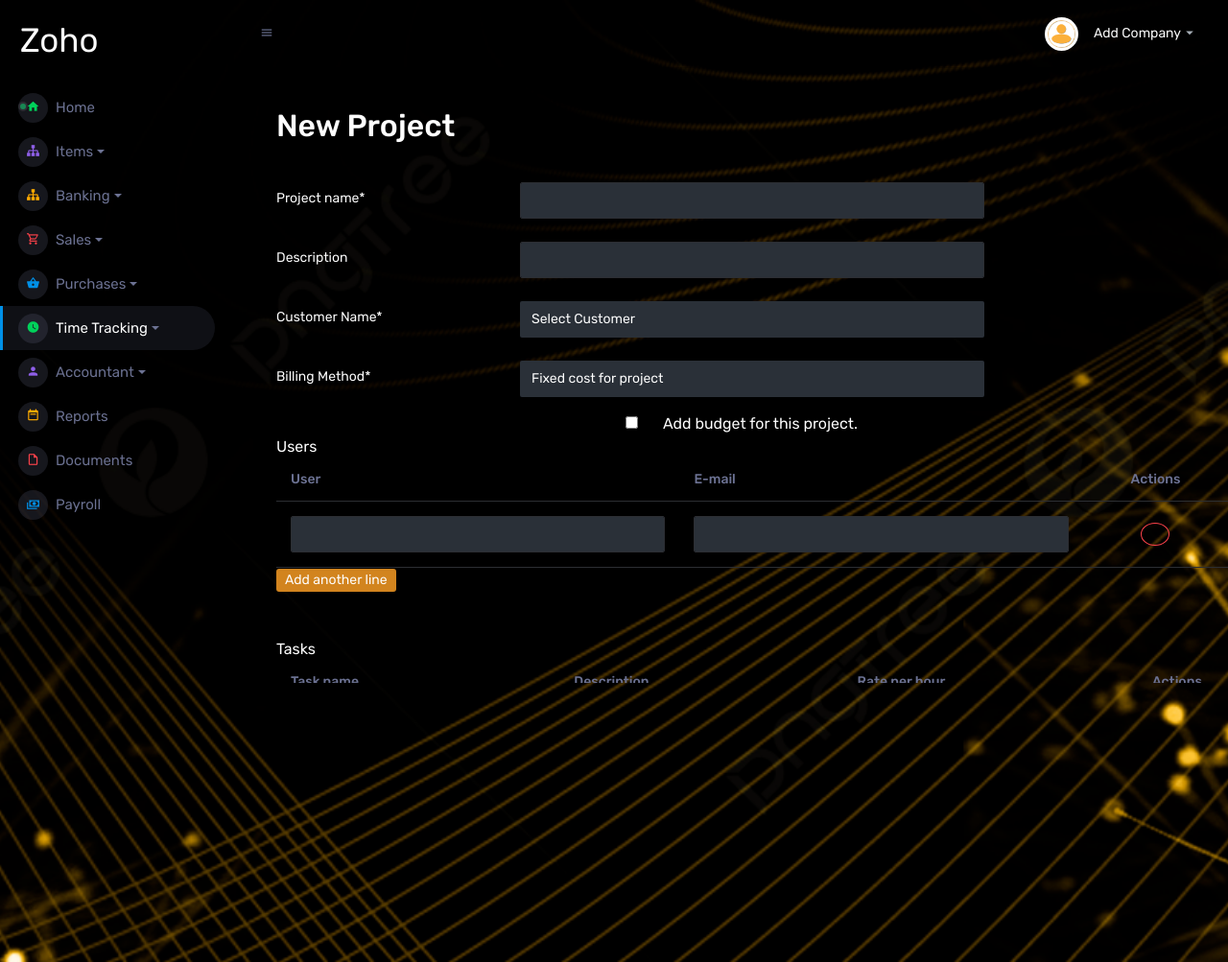
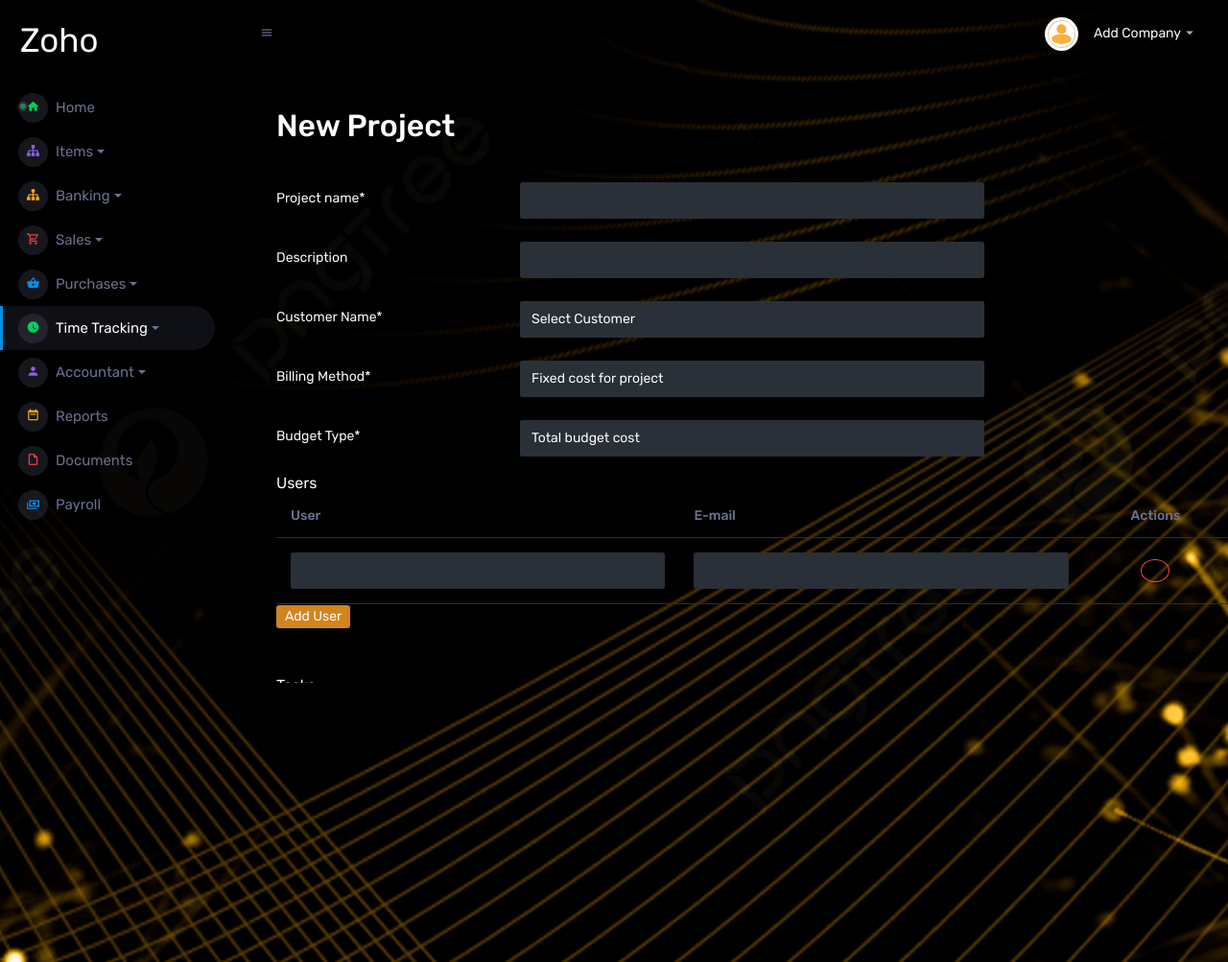
Before and after one commit to noelfrancis12/zohoproj, a Django app: page /proj in a window 1280 px wide. Shown: the whole page at 96% size. Run offline with Django 4.2, Linux system fonts and the light colour scheme; the visitor is signed in with stand-in values (Sample User, id 1); data comes from the database, SQL or seed files in the repository; data that the repository does not hold is empty; parts of the project's set-up code (start-up, migrations or seed data) failed here and were passed over; some libraries are stand-ins or nearby versions.

Commit message:
nineth commit

```diff
--- a/templates/proj.html
+++ b/templates/proj.html
@@ -90,12 +90,23 @@
                     </div>
 
                 </div>
+                <div class="form-group row mt-4">
+                    <div class="col-sm-12 col-md-3 col-lg-3 col-form-label"><label>Budget Type*</label></div>
+                    <div class="col-sm-12 col-md-6 col-lg-6">
+                        <select name="budget" id="budgetMethodSelect" class="form-control">
+                            <option value="Total budget cost">Total budget cost</option>
+                            <option value="Total project hours">Total project hours(HH:MM)</option>
+                            <option value="Hours per task">Hours per task</option>
+                            <option value="Hours per staff">Hours per staff</option>
+                        </select>
+                    </div>
+                </div>
                     <center>
-                    <div class="col-sm-12 col-md-6 col-lg-6">
+                    <!--<div class="col-sm-12 col-md-6 col-lg-6">
                          <input  type="checkbox"  name="w_phone" placeholder="work phone" required>
 
                          <label class="col-sm-12 col-md-6 col-lg-6 ">Add budget for this project.</label>
-                     </div>
+                     </div>-->
                     </center>
 
                     <label for="">Users</label><br>
@@ -123,7 +134,7 @@
             </tr>
         </tbody>
     </table>
-    <button type="button" class="btn btn-sm text-white" style="background-color: rgb(210, 132, 30);" id="add-user-row">Add another line</button><br><br><br>
+    <button type="button" class="btn btn-sm text-white" style="background-color: rgb(210, 132, 30);" id="add-user-row">Add User</button><br><br><br>
 
     <label for="">Tasks</label><br>
     <table class="table text-black" id="task_table">
@@ -145,7 +156,7 @@
                     <input type="text" class="form-control" id="desc1" name="taskdesc">
                 </td>
                 <td class="text-right">
-                    <input type="text" class="form-control" id="desc1" name="rateperhour">
+                    <input type="text" class="form-control" id="tsk1" name="taskrate">
                 </td>
                 <td class="text-center">
                     <button type="button" class="btn btn-transparent text-danger btn-sm btn-outline-danger rounded-circle delete-row" style="width:30px">
@@ -155,12 +166,12 @@
             </tr>
         </tbody>
     </table>
-    <button type="button" class="btn btn-sm text-white" style="background-color: rgb(210, 132, 30);" id="add-task-row">Add another line</button><br><br>
-    <div class="col-sm-12 col-md-6 col-lg-6">
+    <button type="button" class="btn btn-sm text-white" style="background-color: rgb(210, 132, 30);" id="add-task-row">Add Task</button><br><br>
+    <!--<div class="col-sm-12 col-md-6 col-lg-6">
         <input  type="checkbox"  name="w_phone" placeholder="work phone" required>
 
         <label class="col-sm-12 col-md-6 col-lg-6 ">Add to the watchlist on my dashboard.</label>
-    </div>
+    </div>-->
     <button type="submit" class="btn btn-sm text-white" style="background-color: rgb(210, 132, 30);" id="save-btn">Save</button>
     <button type="button" class="btn btn-sm text-white" style="background-color: rgb(210, 132, 30);" id="cancel-btn">Cancel</button>
     <script>
@@ -241,7 +252,7 @@
                             var newRow = '<tr id="task_row' + taskRowCounter + '">' +
                                 '<td><input type="text" class="form-control"  id="task' + taskRowCounter + '"></td>' +
                                 '<td class="text-right"><input type="text" class="form-control"  id="desc' + taskRowCounter + '"></td>' +
-                                '<td class="text-right"><input type="text" class="form-control"  id="desc' + taskRowCounter + '"></td>' +
+                                '<td class="text-right"><input type="text" class="form-control"  id="tsk' + taskRowCounter + '"></td>' +
                                 '<td class="text-center">' +
                                 '<button type="button" class="btn btn-transparent text-danger btn-sm btn-outline-danger rounded-circle delete-row" style="width:30px">' +
                                 '<i class="fa fa-times"></i></button></td>' +
--- a/templates/projlist.html
+++ b/templates/projlist.html
@@ -62,7 +62,7 @@
 
                         <td>{{v.billing}}</td>
                         <td><span class="description-icon" title="{{v.desc}}">&#9432;</span></td>
-                        <td>{{v.rateperhour}}</td>
+                        <td>{{v.rateperhour}} {{v.taskrate}}</td>
 
 
                       </tr>
--- a/zohoapp/models.py
+++ b/zohoapp/models.py
@@ -415,4 +415,5 @@ class project1(models.Model):
     email=models.CharField(max_length=255)
     taskn=models.CharField(max_length=255)
     taskdesc=models.CharField(max_length=255)
-    taskrate=models.CharField(max_length=255)
+    budget=models.CharField(max_length=255,null=True)
+    taskrate=models.CharField(max_length=255, null=True)
--- a/zohoapp/urls.py
+++ b/zohoapp/urls.py
@@ -123,6 +123,7 @@ urlpatterns = [
     path('overview/<int:id>/', views.overview, name='overview'),
     path('editproj/<int:id>',views.editproj,name='editproj'),
     path('editprojdb/<int:id>',views.editprojdb,name='editprojdb'),
+    path('delproj/<int:id>',views.delproj,name='delproj'),
 
     path('view_sales_order',views.view_sales_order,name='view_sales_order'),
     path('create_sales_order',views.create_sales_order,name='create_sales_order'),
--- a/zohoapp/views.py
+++ b/zohoapp/views.py
@@ -2606,6 +2606,7 @@ def proj(request):
     data=customer.objects.filter(user=udata)
     print("Hello")
     print(data)
+
     return render(request,'proj.html',{'data':data})
 def vproj(request):
     proj=project1.objects.all()
@@ -2621,10 +2622,12 @@ def addproj(request):
         email=request.POST.get('email')
         taskn=request.POST.get('taskn')
         taskdesc=request.POST.get('taskdesc')
-
+        taskrate=request.POST.get('taskrate')
+        budget=request.POST.get('budget')
         cat=customer.objects.get(id=c_name)
-        proj=project1(name=name,desc=desc,c_name=cat,billing=billing,rateperhour=rateperhour,usern=usern,email=email,taskn=taskn,taskdesc=taskdesc)
+        proj=project1(name=name,desc=desc,c_name=cat,billing=billing,rateperhour=rateperhour,usern=usern,email=email,taskn=taskn,taskdesc=taskdesc,taskrate=taskrate,budget=budget)
         proj.save()
+
         return render(request,'proj.html')
 def overview(request,id):
     proj=project1.objects.filter(id=id)
@@ -2651,8 +2654,17 @@ def editprojdb(request,id):
          proj.email=request.POST['email']
          proj.taskn=request.POST['taskn']
          proj.taskdesc=request.POST['taskdesc']
+         proj.budget=request.POST['budget']
+         if request.POST['taskrate'] !=None :
+
+            proj.taskrate=request.POST['taskrate']
          c_name=request.POST['c_name']
          cat=customer.objects.get(id=c_name)
          proj.c_name=cat
          proj.save()
-   return render(request,'editoverview.html')
+
+   return redirect('overview',id)
+def delproj(request,id):
+    projd=project1.objects.get(id=id)
+    projd.delete()
+    return redirect('vproj')
```
Also changed, not shown: templates/editoverview.html (+33 -6 lines), templates/overview.html (+61 -13 lines), zohoapp/migrations/0003_alter_project1_taskrate.py (added), zohoapp/migrations/0004_project1_budget.py (added).
